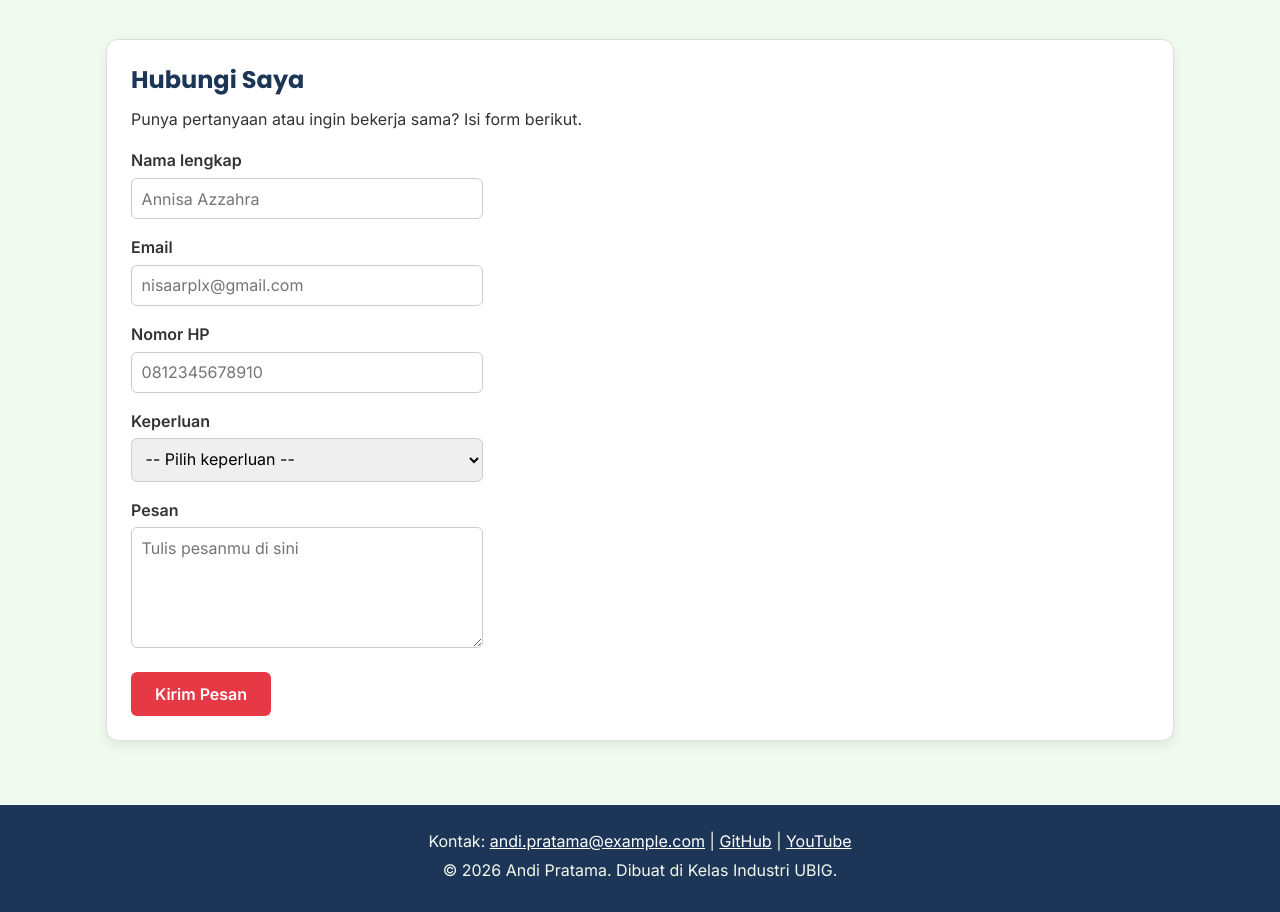
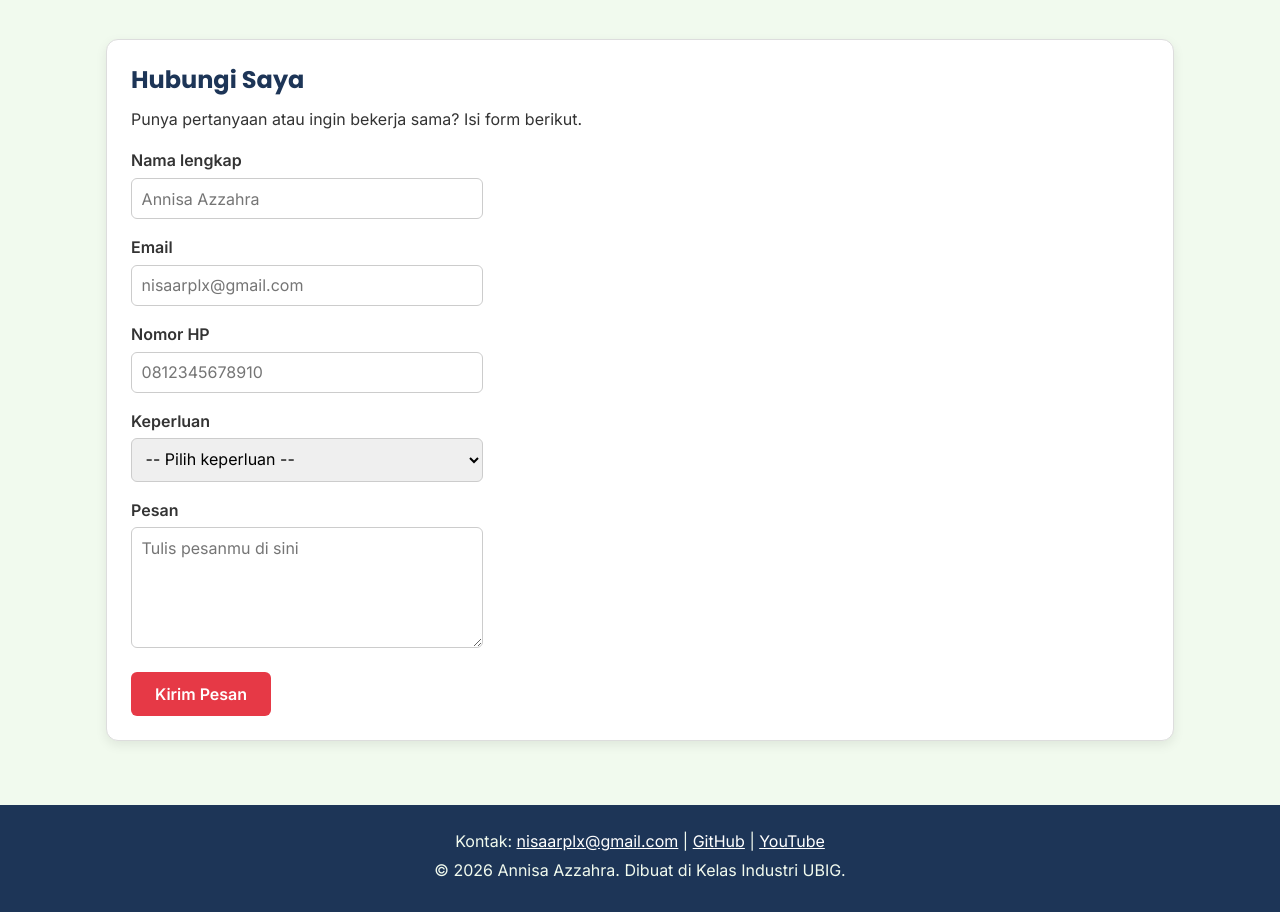
Before and after one commit to Annisaxpplg1/tugas-rumah-annisaazzahra, a plain HTML site: page kontak.html in a window 1280 px wide. Shown: the part 75-987 px from the top of the page. Drawn offline with Linux system fonts and the light colour scheme.

```diff
--- a/kontak.html
+++ b/kontak.html
@@ -73,10 +73,10 @@
   </main>
 
   <footer>
-    <p>Kontak: <a href="mailto:andi.pratama@example.com">andi.pratama@example.com</a> |
+    <p>Kontak: <a href="mailto:nisaarplx.com">nisaarplx@gmail.com</a> |
       <a href="https://github.com/" target="_blank">GitHub</a> |
       <a href="https://www.youtube.com/" target="_blank">YouTube</a></p>
-    <p>&copy; 2026 Andi Pratama. Dibuat di Kelas Industri UBIG.</p>
+    <p>&copy; 2026 Annisa Azzahra. Dibuat di Kelas Industri UBIG.</p>
   </footer>
 </body>
 </html>
```
